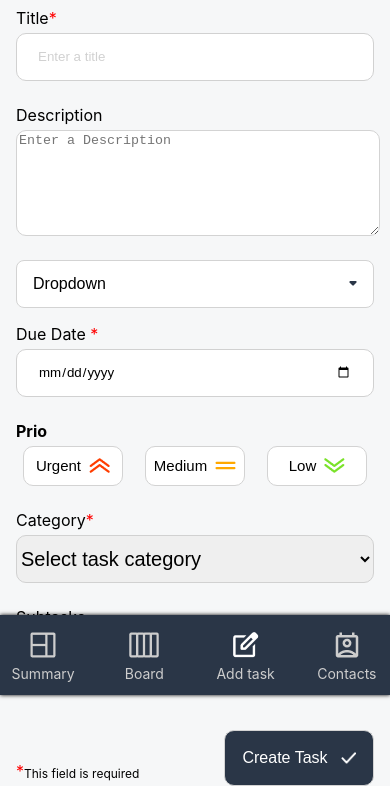
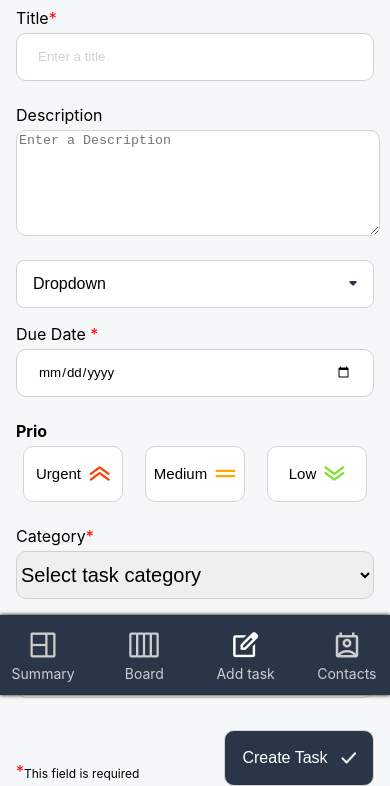
Before and after one commit to StephanZager/join, a plain HTML site: page addtask_desktop.html in a window 390 px wide. Shown: the part 149-935 px from the top of the page. Drawn offline with Linux system fonts and the light colour scheme; no server answers.

```diff
--- a/css/addtasks.css
+++ b/css/addtasks.css
@@ -489,7 +489,7 @@
 
     .prio-buttons button {
         width: 100px;
-        height: 40px;
+        height: 56px;
         font-size: 15px;
         gap: 8px;
         justify-content: center;
```
